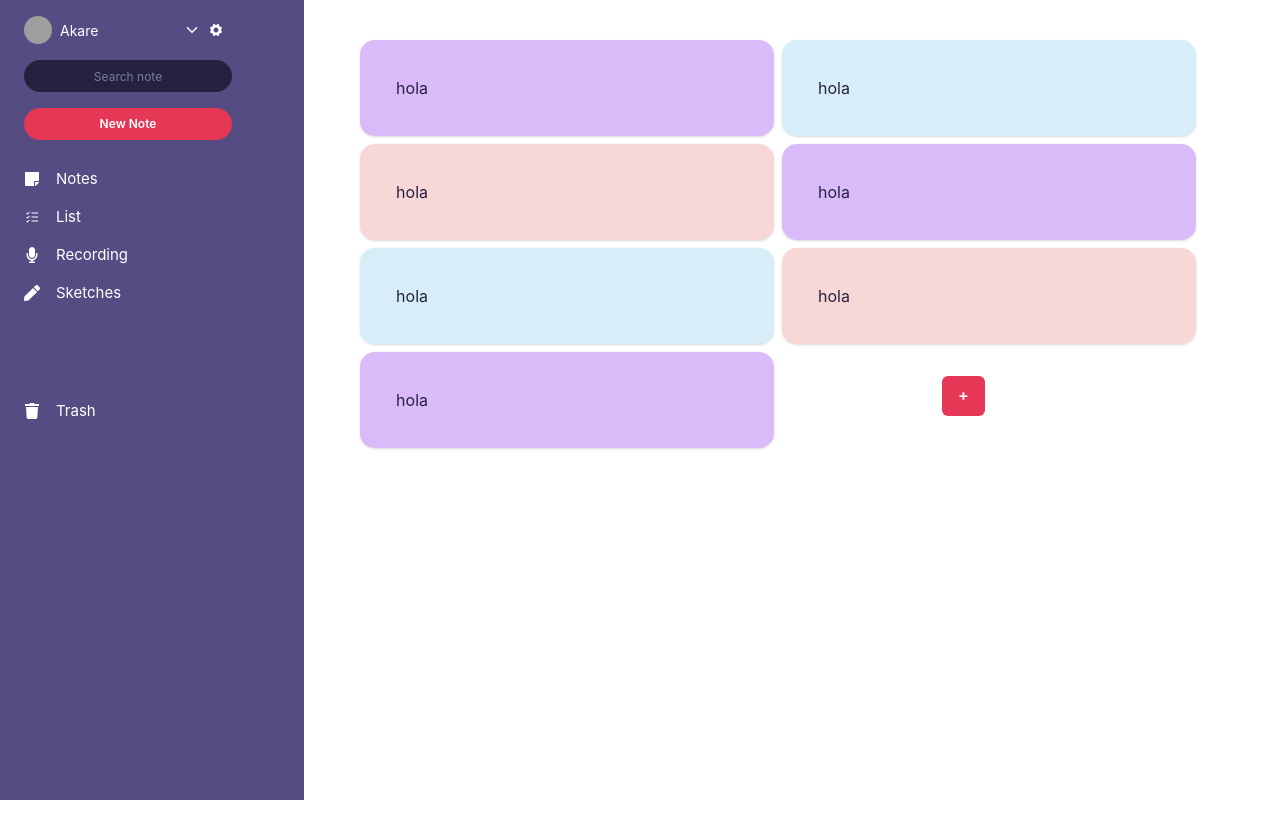
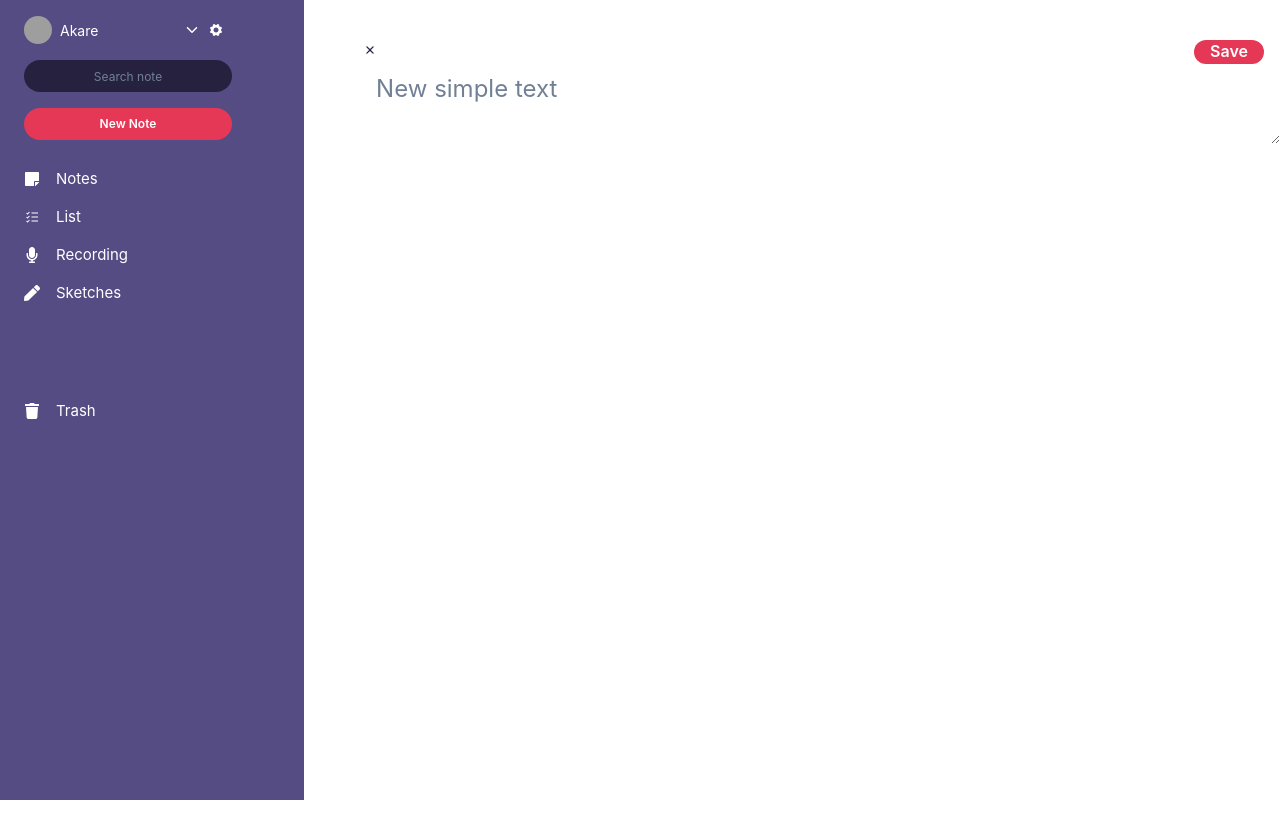
Before and after one commit to akareagwom/note-pal, a React (Vite) app: page /Layout in a window 1280 px wide. Built offline with nearby package versions, Linux system fonts and the light colour scheme; grey boxes are pictures that could not be loaded.

Commit message:
note handle

```diff
--- a/src/notes/Notes.tsx
+++ b/src/notes/Notes.tsx
@@ -1,18 +1,18 @@
 import { Box } from "@chakra-ui/react";
 // import Record from "./components/Record";
-import CardComp from "./components/CardComp";
-// import NoteCanva from "./components/noteCanva";
+// import CardComp from "./components/CardComp";
+import NoteCanva from "./components/noteCanva";
 // import ListCanva from "./components/ListCanva";
 
 const   Notes =()=>{
     return (
         <Box  h={'100vh'}>
-            {/* <NoteCanva/> */}
+            <NoteCanva />
             {/* <ListCanva/> */}
            <Box>
             {/* <Record/> */}
 
-             <CardComp/>
+             {/* <CardComp/> */}
             </Box>
 
         </Box>
--- a/src/notes/components/AddNotes.tsx
+++ b/src/notes/components/AddNotes.tsx
@@ -9,16 +9,12 @@ import { Box, Button, useDisclosure,
     ModalCloseButton,
     Icon,
 } from "@chakra-ui/react"
-import { useState } from "react";
+
 import { FaArrowRight } from "react-icons/fa";
 
 const AddNotes =()=>{
     const { isOpen, onOpen, onClose } = useDisclosure();
-    const [note, setNote] = useState('');
 
-    const handleNote =()=>{
-        setNote('')
-    }
     return(
         <Box  textAlign={'center'}>
             <Button onClick={onOpen} mt={6} mx={40} bg={'#e53756'} color={'white'}>+</Button>
--- a/src/notes/components/noteCanva.tsx
+++ b/src/notes/components/noteCanva.tsx
@@ -1,16 +1,37 @@
-import { Box, Textarea } from '@chakra-ui/react';
-import React from 'react';
-import Save from '../../components/Save';
+import { Box, Button, Textarea, Flex, Icon } from '@chakra-ui/react';
+import React, { useState } from 'react';
+// import Save from '../../components/Save';
+import { IoIosClose } from "react-icons/io";
 
 interface Props {
-
+//   handleNote: (note: string) => void;
 }
 
 const NoteCanva: React.FC<Props> = ({  }) => {
+  const [note, setNote] = useState('');
+
+  const handleNoteChange = () => {
+    if (note.trim()) {
+      setNote('');
+    }
+  };
+
   return (
     <Box>
-        <Save/>
-      <Textarea color={'#272140'} variant={'none'} border={'none'} outline={'none'} fontSize={'1.5rem'} placeholder='New simple text' />
+      <Flex pr={4} justifyContent={'space-between'}>
+        <Icon color={'#272140'} fontSize={20} fontWeight={300} as={IoIosClose} />
+        <Button onClick={handleNoteChange} borderRadius={20} h={6} bg={'#e53756'} color={'white'}>Save</Button>
+    </Flex>
+      <Textarea
+        color={'#272140'}
+        variant={'none'}
+        border={'none'}
+        outline={'none'}
+        fontSize={'1.5rem'}
+        placeholder='New simple text'
+        value={note}
+        onChange={(e) => setNote(e.target.value)}
+      />
     </Box>
   );
 };
```
